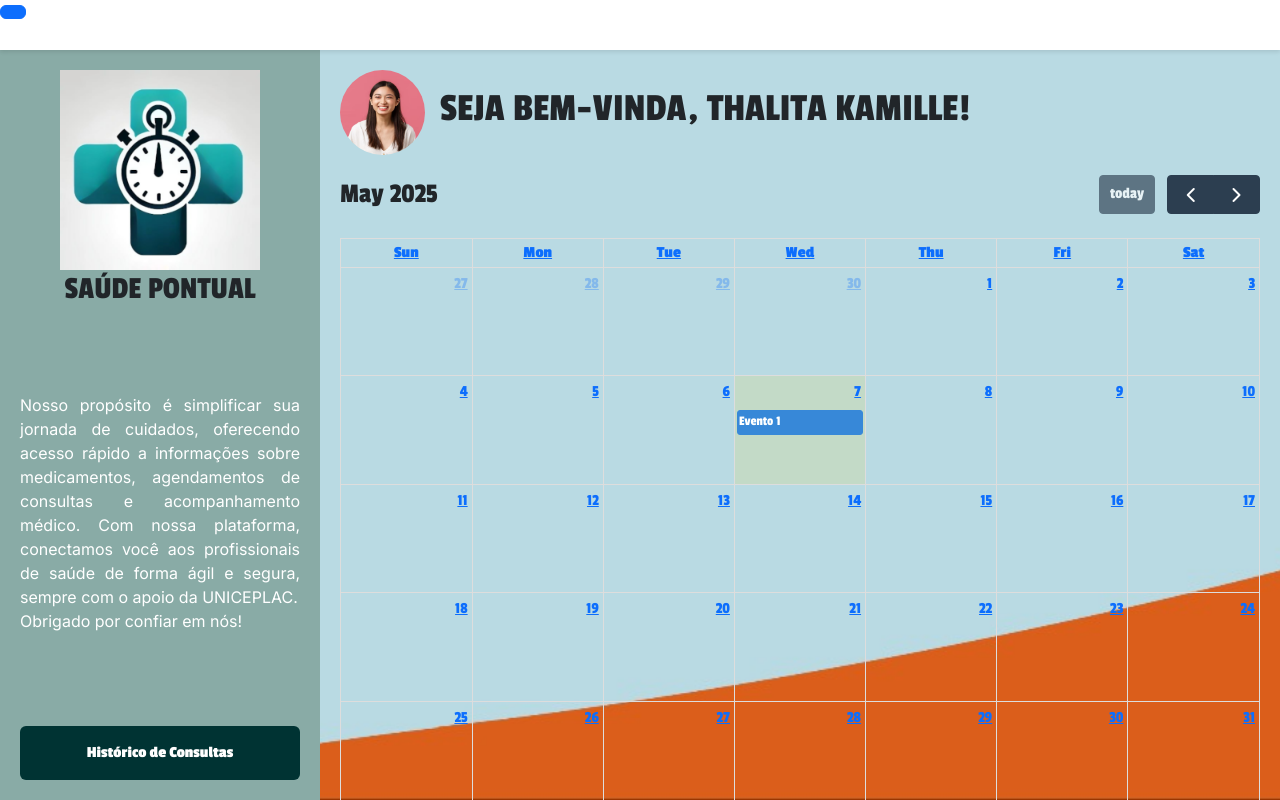
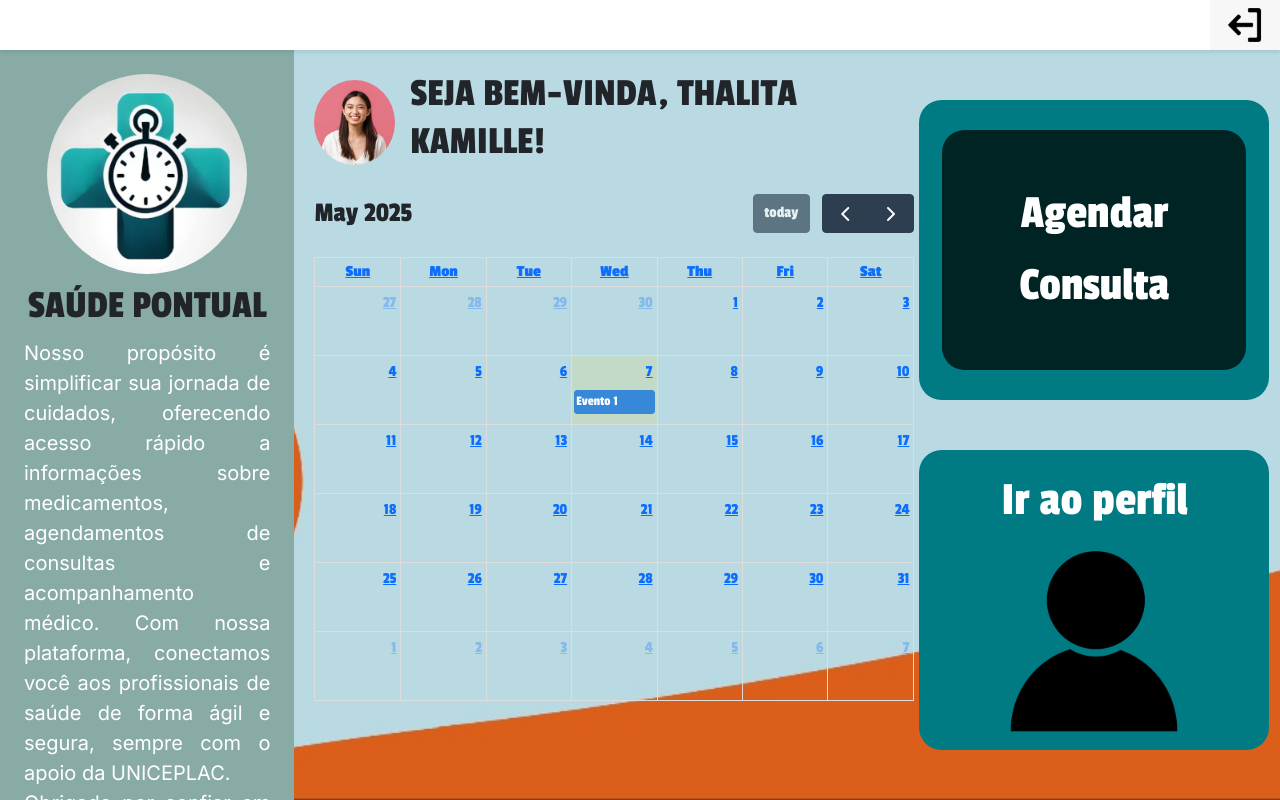
Before and after one commit to gabbzin/saude_pontual, a React (Vite) app in the folder project/frontend-react/: page / in a window 1280 px wide. Shown: the top 800 px of the page. Built offline with nearby package versions, Linux system fonts and the light colour scheme.

Commit message:
Upgrade na tela Home e adição de novas imagens

```diff
--- a/project/frontend-react/src/components/Button.jsx
+++ b/project/frontend-react/src/components/Button.jsx
@@ -1,9 +1,9 @@
 import React from "react";
 
-export default function Button({id, text, onClick, style={}}) {
+export default function Button({id, text, children, onClick, style={}}) {
     return (
         <button id={id} className="btn btn-primary" style={style} onClick={onClick}>
-            {text}
+            {children ? children : text}
         </button>
     );
 }
--- a/project/frontend-react/src/pages/Home.jsx
+++ b/project/frontend-react/src/pages/Home.jsx
@@ -6,6 +6,8 @@ import Calendar from "../components/calendar";
 import FundoLaranja from "../assets/background_orange.jpg";
 import Logo from "../assets/logo_saude_pontual.png";
 import ProfileIcon from "../assets/profile_icon.png";
+import ProfileButton from "../assets/profile_button.png";
+import ButtonExit from "../assets/button_exit_1.jpeg";
 
 import "../styles/home.css";
 import "bootstrap/dist/css/bootstrap.min.css";
@@ -20,17 +22,28 @@ export default function Home(){
             <Background imageUrl={FundoLaranja}/>
 
             <header id="caixabranca">
-                <Button />
+                <Button style={{
+                        backgroundColor: "#080808",
+                        border: "None",
+                        margin: 0,
+                        padding: 0
+                    }}
+                >
+
+                    <img src={ButtonExit} height={50} width={70}/>
+                </Button>
             </header>
 
             <div className="content">
-                <aside className="sidebar">
+                <aside className="sidebar p-4">
 
                     <div className="d-grid">
-                        <img src={Logo} alt="Logo" width={resolucaoLogoXY} height={resolucaoLogoXY} style={{margin: "auto"}}/>
-                        <h2 className="text-center">SAÚDE PONTUAL</h2>
+                        <img src={Logo} alt="Logo" width={resolucaoLogoXY} height={resolucaoLogoXY}
+                            style={{margin: "auto", borderRadius: "50%"}}/>
+
+                        <h2 className="text-center mt-2 fs-1">SAÚDE PONTUAL</h2>
                     </div>
-                    <p className="description">
+                    <p className="description fs-5">
                         Nosso propósito é simplificar sua jornada de cuidados,
                         oferecendo acesso rápido a informações sobre medicamentos,
                         agendamentos de consultas e acompanhamento médico.
@@ -46,6 +59,10 @@ export default function Home(){
                             console.log("Abrir Histórico")
                         }}
                         style={{
+                            backgroundColor: "#016C6C",
+                            fontFamily: "Lilita One",
+                            fontSize: 32,
+                            borderRadius: "35px"
                         }}
                     />
                 </aside>
@@ -62,19 +79,30 @@ export default function Home(){
                     <div id="calendar" style={{maxHeight: "100vh"}}>
                         <Calendar/>
                     </div>
+                </main>
+
                 <div className="actions">
+
                     <Button
                         id={"schedule"}
                         text={"Agendar Consulta"}
                         onClick={() => {console.log("Agendar Consulta")}}
-                        />
+                    >
+                        <div id="schedule_button">
+                            Agendar Consulta
+                        </div>
+                    </Button>
+
                     <Button
                         id={"profile"}
                         text={"Ir ao perfil"}
                         onClick={() => {console.log("Ir ao perfil")}}
-                        />
+                    >
+                        Ir ao perfil
+                        <img src={ProfileButton} width={resolucaoLogoXY} height={resolucaoLogoXY}/>
+                    </Button>
+
                 </div>
-                </main>
             </div>
         </div>
     );
--- a/project/frontend-react/src/styles/home.css
+++ b/project/frontend-react/src/styles/home.css
@@ -1,4 +1,5 @@
 @import url('https://fonts.googleapis.com/css2?family=Inter:ital,opsz,wght@0,14..32,100..900;1,14..32,100..900&display=swap');
+@import url('https://fonts.googleapis.com/css2?family=Lilita+One&display=swap');
 
 #container {
     margin: 0;
@@ -15,6 +16,8 @@
     background-color: white;
     z-index: 10;
     box-shadow: 0 2px 4px rgba(0, 0, 0, 0.1);
+    display: flex;
+    justify-content: end;
 }
 
 .content {
@@ -27,7 +30,7 @@
 }
 
 .sidebar {
-    width: 25%;
+    width: 23%;
     background-color: #89ABA6;
     padding: 20px;
     display: flex;
@@ -43,10 +46,10 @@
 
 .main-content {
     display: flex;
-    width: 75%;
+    flex-direction: column;
+    width: 50%;
     background-color: transparent;
     padding: 20px;
-    flex-direction: column;
 }
 
 .header {
@@ -61,15 +64,38 @@
 }
 
 .actions {
+    width: 25%;
     display: flex;
-    gap: 20px;
+    flex-direction: column;
+    align-items: center;
+    justify-content: space-evenly;
 }
 
 #schedule, #profile, #historico {
-    background-color: #003333;
+    background-color: #007B84;
     color: white;
     padding: 15px;
     border: none;
     cursor: pointer;
-    font-weight: bold;
+    font-weight: 400;
+    font-size: 3em;
+    border-radius: 22.5px;
 }
+
+#schedule, #profile {
+    width: 350px;
+    height: 300px;
+}
+
+#schedule_button {
+    background-color: #002324;
+    margin: 0.5rem;
+    padding: 1em;
+    border-radius: 22.5px;
+}
+
+#profile {
+    display: flex;
+    flex-direction: column;
+    align-items: center;
+}
```
Also changed, not shown: project/frontend-react/src/assets/button_exit_1.jpeg (added), project/frontend-react/src/assets/profile_button.png (added). Lines whose indentation alone changed are shown as unchanged.
